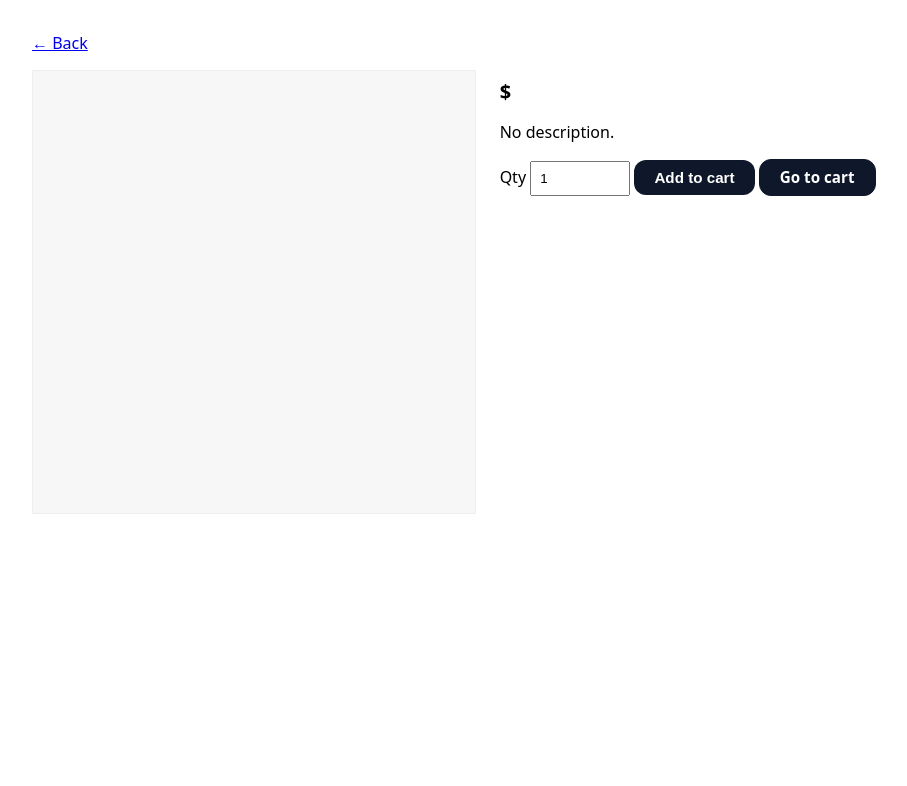
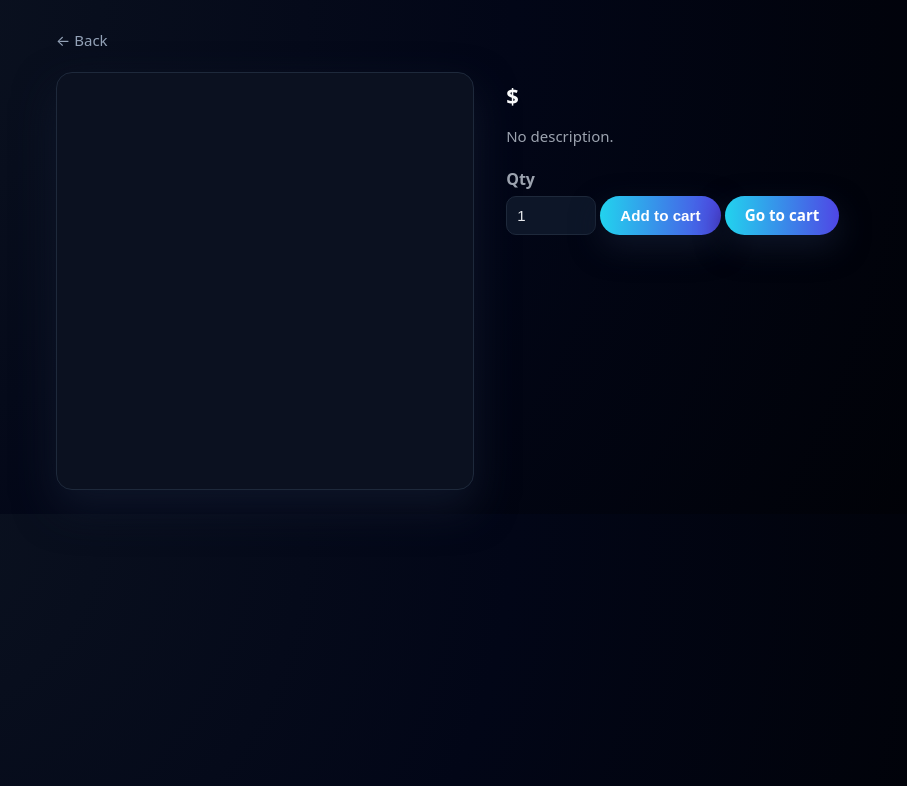
Before and after one commit to choseung-min/IS2108-Group_39-PairProject, a Django app: template auroramart/storefront/templates/storefront/product_detail.html in a window 1280 px wide. Shown: the top 786 px of the page, without its empty margins (108-1015 px from the left). Run offline with Django 5.2, Linux system fonts and the light colour scheme; the template is opened without the code that fills it, so the values that code supplies are empty.

Commit message:
Missed out one final page of css restyling

```diff
--- a/auroramart/storefront/templates/storefront/product_detail.html
+++ b/auroramart/storefront/templates/storefront/product_detail.html
@@ -5,84 +5,184 @@
       <meta charset="utf-8">
         <title>{{ product.name }} – Aurora Mart</title>
         <style>
+          :root{
+            --bg:#020617;
+            --surface:#020617;
+            --line:#1e293b;
+            --text:#e5e7eb;
+            --muted:#9ca3af;
+
+            --accent-1:#22d3ee;
+            --accent-2:#4f46e5;
+            --accent-3:#a855f7;
+
+            --radius:16px;
+          }
+
+          *{ box-sizing:border-box; }
+
+          body{
+            margin:0;
+            font-family:system-ui,-apple-system,Segoe UI,Roboto,Inter,Arial;
+            background:radial-gradient(circle at top left,#0b1220,#020617 45%,#000 100%);
+            color:var(--text);
+          }
+
+          a{ color:var(--accent-1); text-decoration:none; }
+          a:hover{ text-decoration:underline; }
+
           .wrap{
-              max-width:1000px;
-              margin:auto;padding:24px;
-              font-family:system-ui;
+            max-width:1000px;
+            margin:auto;
+            padding:24px;
           }
+
           .row{
-              display:grid;
-              grid-template-columns: 1fr 1.2fr;
-              gap:24px;
+            display:grid;
+            grid-template-columns:1fr 1.2fr;
+            gap:32px;
           }
+
           .img{
-              background:#f7f7f7;
-              border:1px solid #eee;
-              aspect-ratio:1/1;display:flex;align-items:center;
-              justify-content:center;
+            background:#0b1120;
+            border:1px solid var(--line);
+            border-radius:var(--radius);
+            aspect-ratio:1/1;
+            display:flex;
+            align-items:center;
+            justify-content:center;
+            padding:12px;
+            box-shadow:0 18px 40px rgba(15,23,42,0.9);
           }
+
+          .img img{
+            max-width:100%;
+            max-height:100%;
+            object-fit:contain;
+          }
+
+          h1{
+            margin:0 0 10px;
+            color:#f9fafb;
+            letter-spacing:-0.02em;
+          }
+
           .price{
-              font-weight:700;
-              font-size:20px;
-              margin:6px 0 12px;
+            font-weight:700;
+            font-size:22px;
+            margin:8px 0 14px;
+            color:#f9fafb;
           }
+
+          p{
+            color:var(--muted);
+            line-height:1.5;
+            font-size:15px;
+            margin-bottom:20px;
+          }
+
+          label{
+            display:block;
+            margin-bottom:6px;
+            font-weight:600;
+            color:var(--muted);
+          }
+
           input[type=number]{
-              width:80px;
-              padding:8px;
+            width:90px;
+            padding:10px;
+            background:#0d1628;
+            border:1px solid var(--line);
+            border-radius:10px;
+            color:var(--text);
+            font-size:15px;
           }
-          .btn {
-            background: #0f172a;
-            color: #fff;
-            padding: 10px 20px;
-            border-radius: 12px;
-            border: 1px solid #0f172a;
-            font-weight: 600;
-            font-size: 0.95rem;
-            text-decoration: none;
+
+          input[type=number]:focus{
+            outline:none;
+            border-color:var(--accent-1);
+            box-shadow:0 0 0 3px rgba(34,211,238,0.2);
+          }
+
+          .btn{
+            background:linear-gradient(90deg,var(--accent-1),var(--accent-2),var(--accent-3));
+            background-size:200% 100%;
+            color:#fff;
+            padding:12px 20px;
+            border-radius:999px;
+            border:none;
+            font-weight:700;
+            font-size:0.95rem;
+            text-decoration:none;
+            display:inline-flex;
+            align-items:center;
+            justify-content:center;
+            cursor:pointer;
+            line-height:1;
+            gap:4px;
+
+            box-shadow:0 12px 30px rgba(15,23,42,0.9);
+            transition:background-position .18s ease,
+                      transform .12s ease,
+                      box-shadow .18s ease;
+          }
+
+          .btn:hover{
+            background-position:100% 0;
+            transform:translateY(-1px);
+            box-shadow:0 18px 40px rgba(15,23,42,1);
+          }
+
+          .inline-alert{
+            background:rgba(34,197,94,0.15);
+            border:1px solid rgba(34,197,94,0.4);
+            padding:6px 10px;
+            border-radius:10px;
+            color:#4ade80;
+            font-size:0.85rem;
+            display:flex;
+            align-items:center;
+            gap:8px;
+            margin-bottom:12px;
+            box-shadow:0 10px 18px rgba(0,0,0,0.2);
+          }
+
+          .inline-alert button{
+            background:none;
+            border:none;
+            color:#4ade80;
+            cursor:pointer;
+            font-weight:bold;
+            font-size:1rem;
+            line-height:1;
+          }
+
+          @media(max-width:900px){
+            .row{
+              grid-template-columns:1fr;
+            }
+          }
+
+          .back-link {
+            color: #94a3b8;
+            font-size: 15px;
             display: inline-flex;
             align-items: center;
-            justify-content: center;
-            line-height: 1;
-            cursor: pointer;
-            gap: 4px;
+            gap: 6px;
+            text-decoration: none;
+            padding: 6px 0;
+            transition: color 0.15s ease;
           }
 
-          .btn:hover {
-            background: #1f2937;
-          }
-
-          button.btn {
-            border: none;
-            padding: 10px 20px;
-            background: #0f172a;
-          }
-          .inline-alert {
-            background:#ecfdf5;
-            border:1px solid #86efac;
-            padding:4px 8px;
-            border-radius:6px;
-            color:#166534;
-            font-size:0.8rem;
-            display:inline-flex;
-            align-items:center;
-            gap:6px;
-            margin-bottom:8px;
-          }
-
-          .inline-alert button {
-            background:none;
-            border:none;
-            color:#166534;
-            cursor:pointer;
-            font-weight:bold;
-            font-size:0.9rem;
-            line-height:1;
+          .back-link:hover {
+            color: #cbd5e1;
+            text-decoration: underline;
           }
         </style>
     </head>
   <body>
     <div class="wrap">
-      <a href="{% url 'category' request.user.customer.preferred_category|slugify %}">← Back</a>
+      <a class="back-link" href="{% url 'category' request.user.customer.preferred_category|slugify %}">← Back</a>
       <div class="row" style="margin-top:16px;">
         <div class="img">
           <img src="{{ product.image_url }}" alt="{{ product.name }}" style="max-width:100%;max-height:100%;">
```
